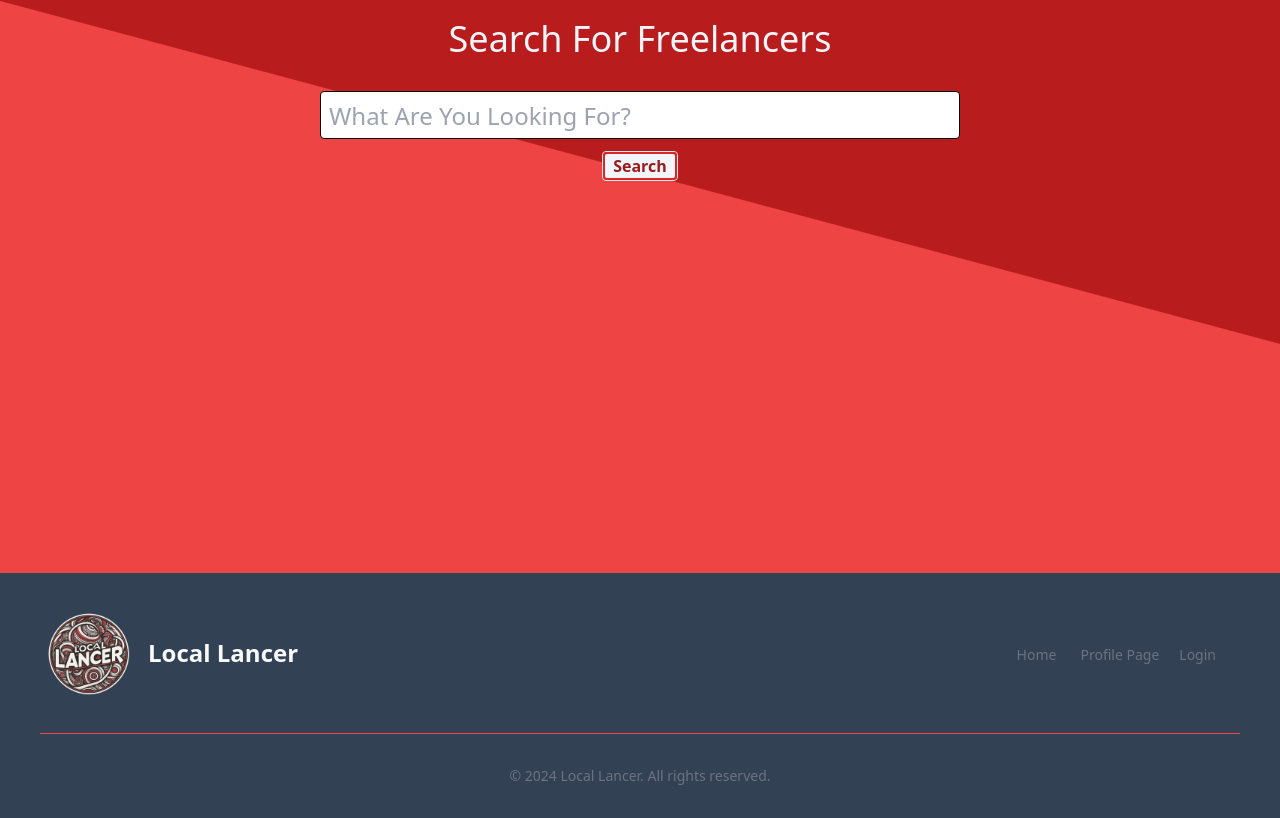
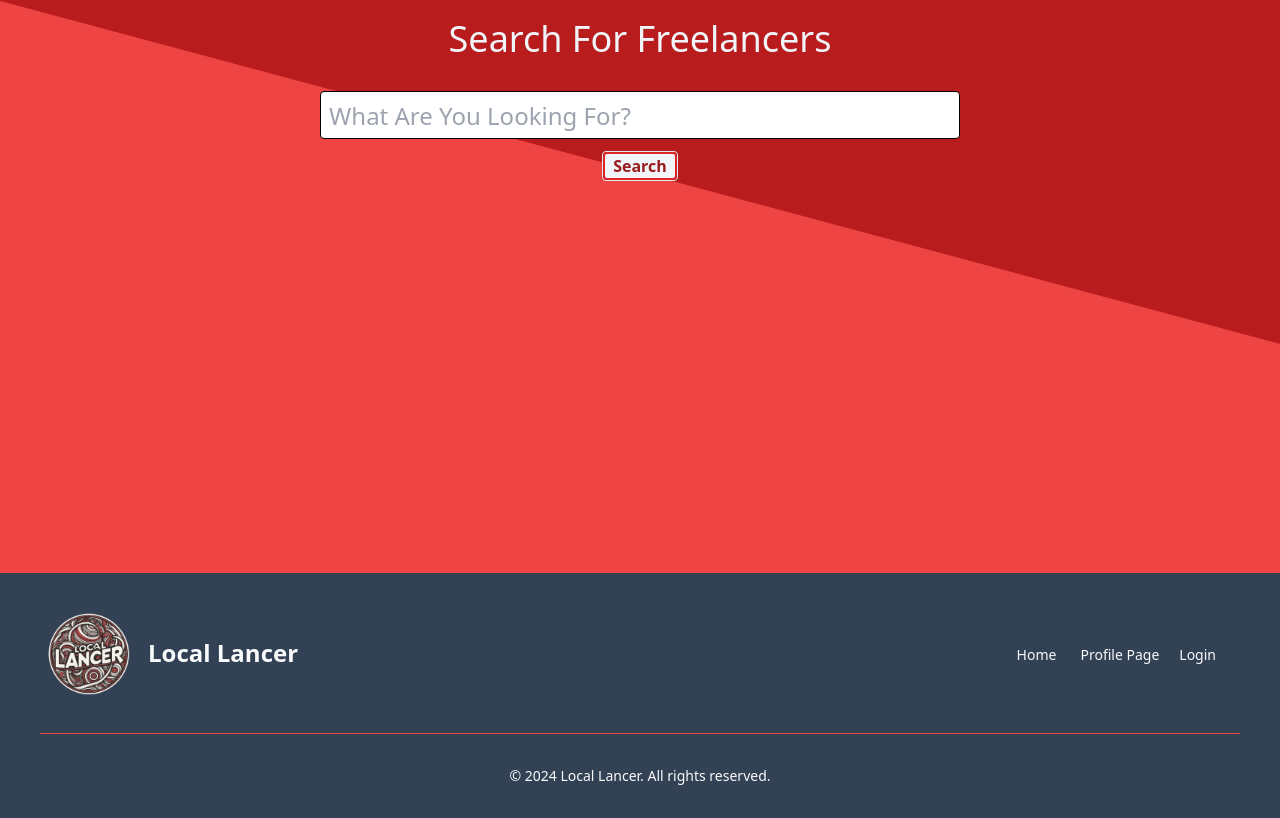
Before and after one commit to thesupersoup/codefi-capstone-apr2024, an Angular app in the folder frontend/: page / in a window 1280 px wide. Shown: the part 291-1109 px from the top of the page. Built offline with nearby package versions, Linux system fonts and the light colour scheme.

Commit message:
CHOR: Text Color

```diff
--- a/frontend/src/app/features/footer/footer.component.html
+++ b/frontend/src/app/features/footer/footer.component.html
@@ -15,7 +15,7 @@
       >
     </a>
     <ul
-      class="flex flex-wrap items-center mb-6 text-sm font-medium text-gray-500 sm:mb-0 pt-1"
+      class="flex flex-wrap items-center mb-6 text-sm font-medium sm:mb-0 pt-1"
     >
       <li>
         <a href="/" class="me-4 md:me-6 hover:text-red-500">Home</a>
@@ -36,7 +36,7 @@
     </ul>
   </div>
   <hr class="my-6 border-red-500 sm:mx-auto lg:my-8" />
-  <span class="block text-sm text-gray-500 sm:text-center">
+  <span class="block text-sm sm:text-center">
     © 2024 <a href="#" class="hover:text-red-500">Local Lancer</a>. All rights
     reserved.
   </span>
```
